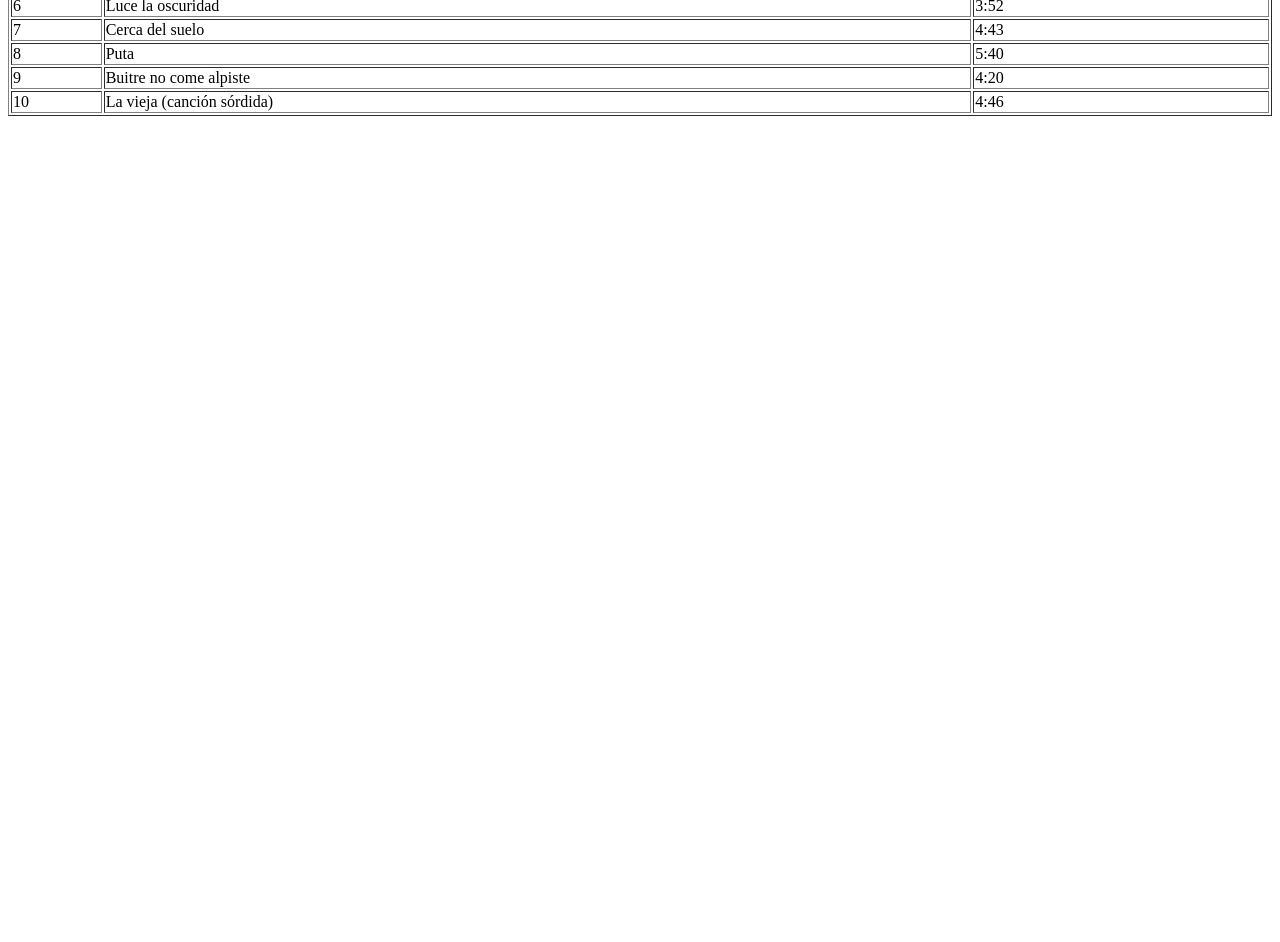
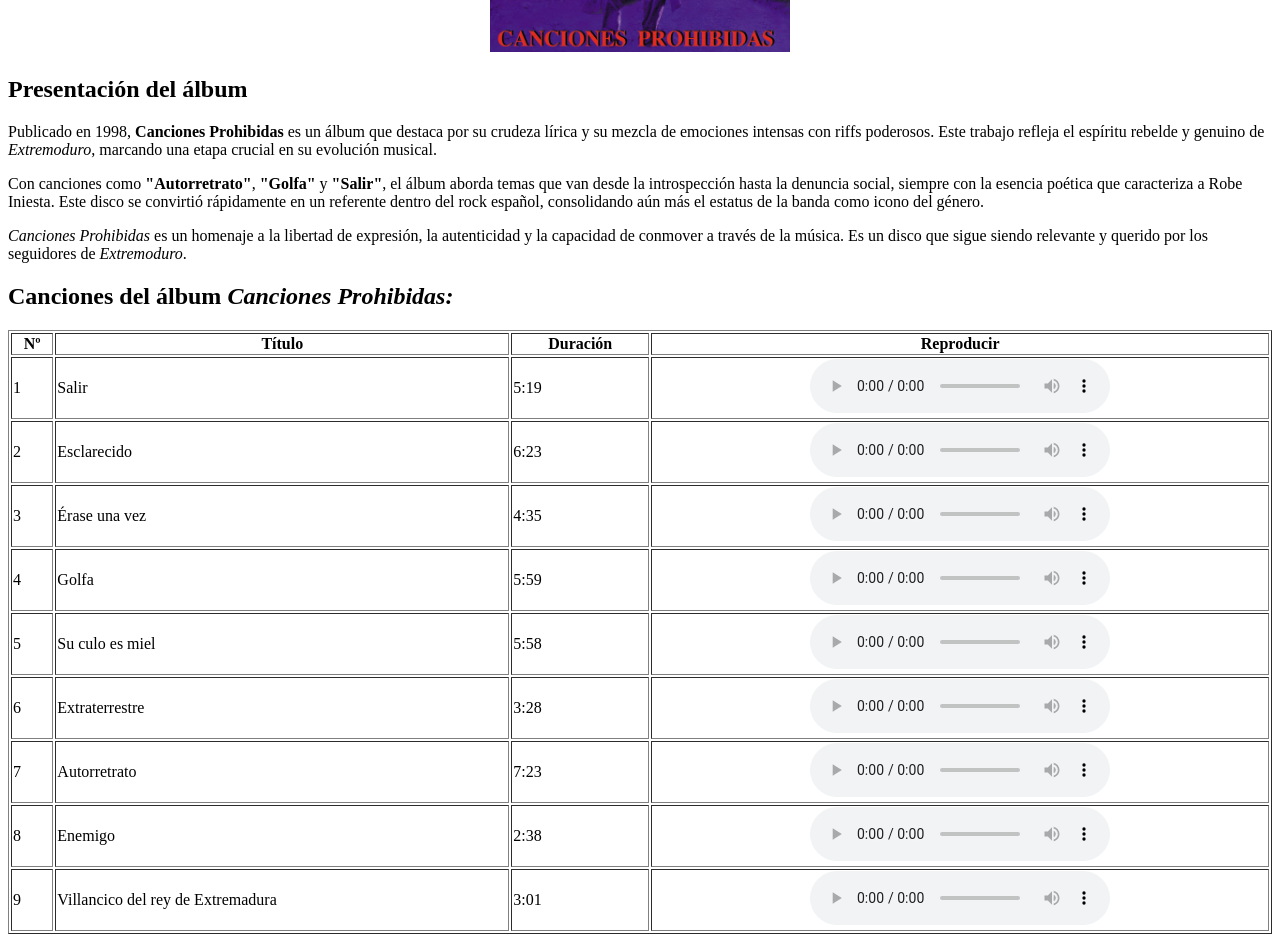
Before and after one commit to pmirofortes/MiroPau_ASIX1_0373_AE3_MySpoti, a plain HTML site: page albums/canciones_prohibidas/canciones_prohibidas.html in a window 1280 px wide. Shown: the part 326-1268 px from the top of the page. Before the commit the page ends 800 px from the top, so only its background shows below. Drawn offline with Linux system fonts and the light colour scheme.

Commit message:
Canciones prohibidas terminado

```diff
--- a/albums/canciones_prohibidas/canciones_prohibidas.html
+++ b/albums/canciones_prohibidas/canciones_prohibidas.html
@@ -1,79 +1,138 @@
 <!DOCTYPE html>
-<html lang="en">
+<html lang="es">
 <head>
     <meta charset="UTF-8">
     <meta name="viewport" content="width=device-width, initial-scale=1.0">
-    <title>Canciones prohibidas</title>
+    <title>Álbum Canciones Prohibidas - Extremoduro</title>
 </head>
 <body>
-    <h1>Canciones prohibidas</h1>
+    <h1>Álbum: <em>Canciones Prohibidas</em> - Extremoduro</h1>
+    <div style="text-align: center;">
+        <img src="../../images/canciones_prohibidas.jpg" alt="Portada de Canciones Prohibidas" width="300">
+    </div>
 
-    <h2>Presentación del album</h2>
-    <p></p>
+    <h2>Presentación del álbum</h2>
 
-    <h2>Canciones del album <strong>Canciones prohibidas</strong></h2>
-    <table width="100%" border="1"
+    <p>
+        Publicado en 1998, <strong>Canciones Prohibidas</strong> es un álbum que destaca por su crudeza lírica y
+        su mezcla de emociones intensas con riffs poderosos. Este trabajo refleja el espíritu rebelde y genuino
+        de <em>Extremoduro</em>, marcando una etapa crucial en su evolución musical.
+    </p>
+    <p>
+        Con canciones como <strong>"Autorretrato"</strong>, <strong>"Golfa"</strong> y <strong>"Salir"</strong>, el álbum aborda temas
+        que van desde la introspección hasta la denuncia social, siempre con la esencia poética que caracteriza a
+        Robe Iniesta. Este disco se convirtió rápidamente en un referente dentro del rock español, consolidando
+        aún más el estatus de la banda como icono del género.
+    </p>
+    <p>
+        <em>Canciones Prohibidas</em> es un homenaje a la libertad de expresión, la autenticidad y la capacidad de
+        conmover a través de la música. Es un disco que sigue siendo relevante y querido por los seguidores de
+        <em>Extremoduro</em>.
+    </p>
+
+    <h2>Canciones del álbum <em>Canciones Prohibidas:</em></h2>
+    <table width="100%" border="1">
+        <thead>
             <tr>
                 <th>Nº</th>
                 <th>Título</th>
                 <th>Duración</th>
+                <th>Reproducir</th>
             </tr>
+        </thead>
+        <tbody>
             <tr>
                 <td>1</td>
-        <td>A fuego</td>
-        <td>5:27</td>
+                <td>Salir</td>
+                <td>5:19</td>
+                <td align="center">
+                    <audio controls>
+                        <source src="./canciones/01 - Salir.mp3" type="audio/mpeg">
+                    </audio>
+                </td>
             </tr>
             <tr>
                 <td>2</td>
-        <td>La vereda de la puerta de atrás</td>
-        <td>4:04</td>
+                <td>Esclarecido</td>
+                <td>6:23</td>
+                <td align="center">
+                    <audio controls>
+                        <source src="./canciones/02 - Esclarecido.mp3" type="audio/mpeg">
+                    </audio>
+                </td>
             </tr>
             <tr>
                 <td>3</td>
-        <td>Hoy te la meto hasta las orejas</td>
-        <td>3:44</td>
+                <td>Érase una vez</td>
+                <td>4:35</td>
+                <td align="center">
+                    <audio controls>
+                        <source src="./canciones/03 - Erase una Vez.mp3" type="audio/mpeg">
+                    </audio>
+                </td>
             </tr>
             <tr>
                 <td>4</td>
-        <td>Standby</td>
-        <td>3:30</td>
+                <td>Golfa</td>
+                <td>5:59</td>
+                <td align="center">
+                    <audio controls>
+                        <source src="./canciones/04 - Golfa.mp3" type="audio/mpeg">
+                    </audio>
+                </td>
             </tr>
             <tr>
                 <td>5</td>
-        <td>Menamoro</td>
-        <td>3:10</td>
+                <td>Su culo es miel</td>
+                <td>5:58</td>
+                <td align="center">
+                    <audio controls>
+                        <source src="./canciones/05 - Su Culo es Miel.mp3" type="audio/mpeg">
+                    </audio>
+                </td>
             </tr>
             <tr>
                 <td>6</td>
-        <td>Luce la oscuridad</td>
-        <td>3:52</td>
+                <td>Extraterrestre</td>
+                <td>3:28</td>
+                <td align="center">
+                    <audio controls>
+                        <source src="./canciones/06 - Extraterrestre.mp3" type="audio/mpeg">
+                    </audio>
+                </td>
             </tr>
             <tr>
                 <td>7</td>
-        <td>Cerca del suelo</td>
-        <td>4:43</td>
+                <td>Autorretrato</td>
+                <td>7:23</td>
+                <td align="center">
+                    <audio controls>
+                        <source src="./canciones/07 - Autorretrato.mp3" type="audio/mpeg">
+                    </audio>
+                </td>
             </tr>
             <tr>
                 <td>8</td>
-        <td>Puta</td>
-        <td>5:40</td>
+                <td>Enemigo</td>
+                <td>2:38</td>
+                <td align="center">
+                    <audio controls>
+                        <source src="./canciones/08 - Enemigo.mp3" type="audio/mpeg">
+                    </audio>
+                </td>
             </tr>
             <tr>
                 <td>9</td>
-        <td>Buitre no come alpiste</td>
-        <td>4:20</td>
+                <td>Villancico del rey de Extremadura</td>
+                <td>3:01</td>
+                <td align="center">
+                    <audio controls>
+                        <source src="./canciones/09 - Villancico del rey de extremadura.mp3" type="audio/mpeg">
+                    </audio>
+                </td>
             </tr>
-    <tr>
-        <td>10</td>
-        <td>La vieja (canción sórdida)</td>
-        <td>4:46</td>
-    </tr>
-
-
-
-
-
-
+        </tbody>
+    </table>
 
 
 </body>
```
Also changed, not shown: albums/agila/agila.html (+1 -2 lines), 9 other files. Lines whose indentation alone changed are shown as unchanged.
